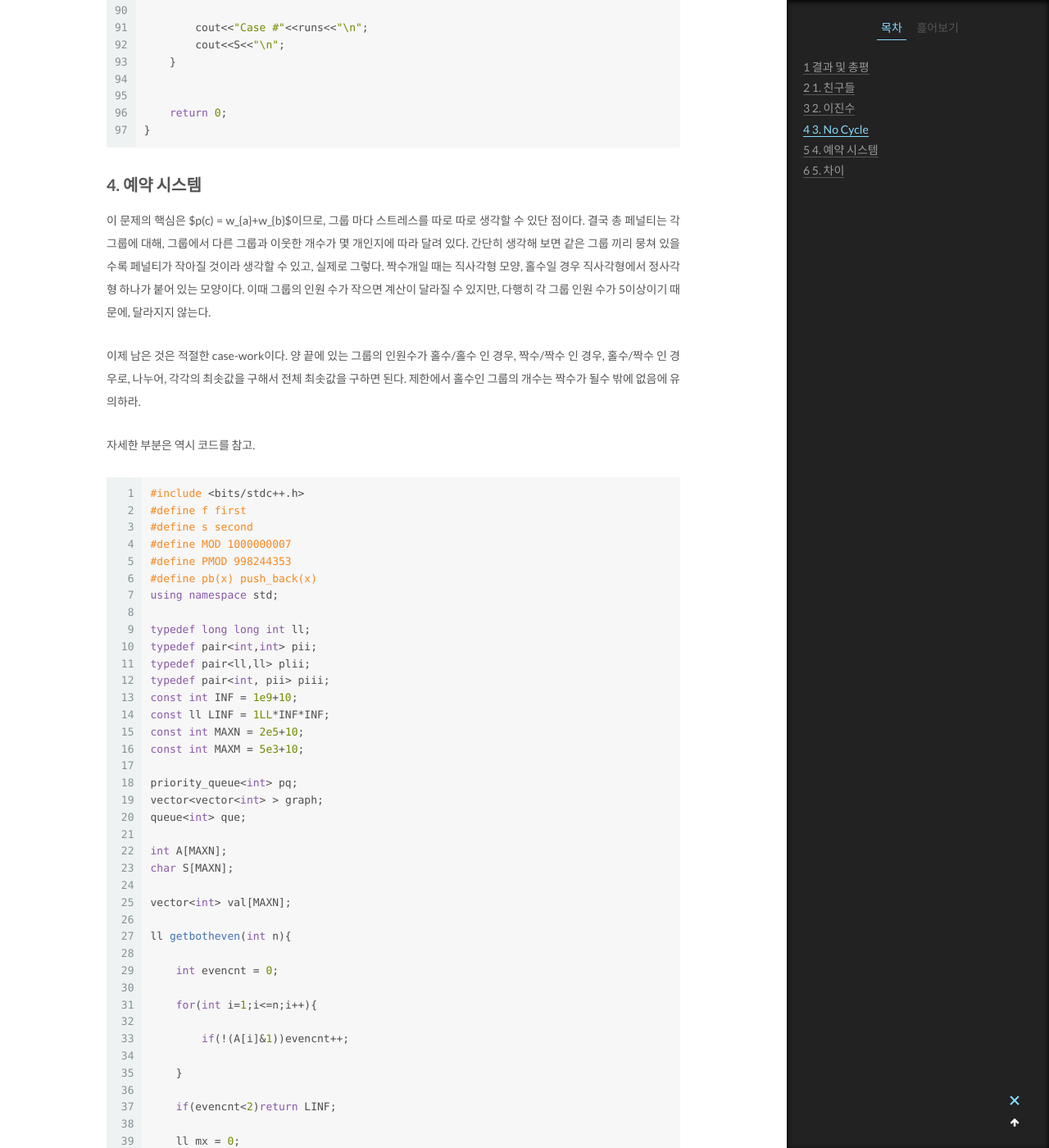
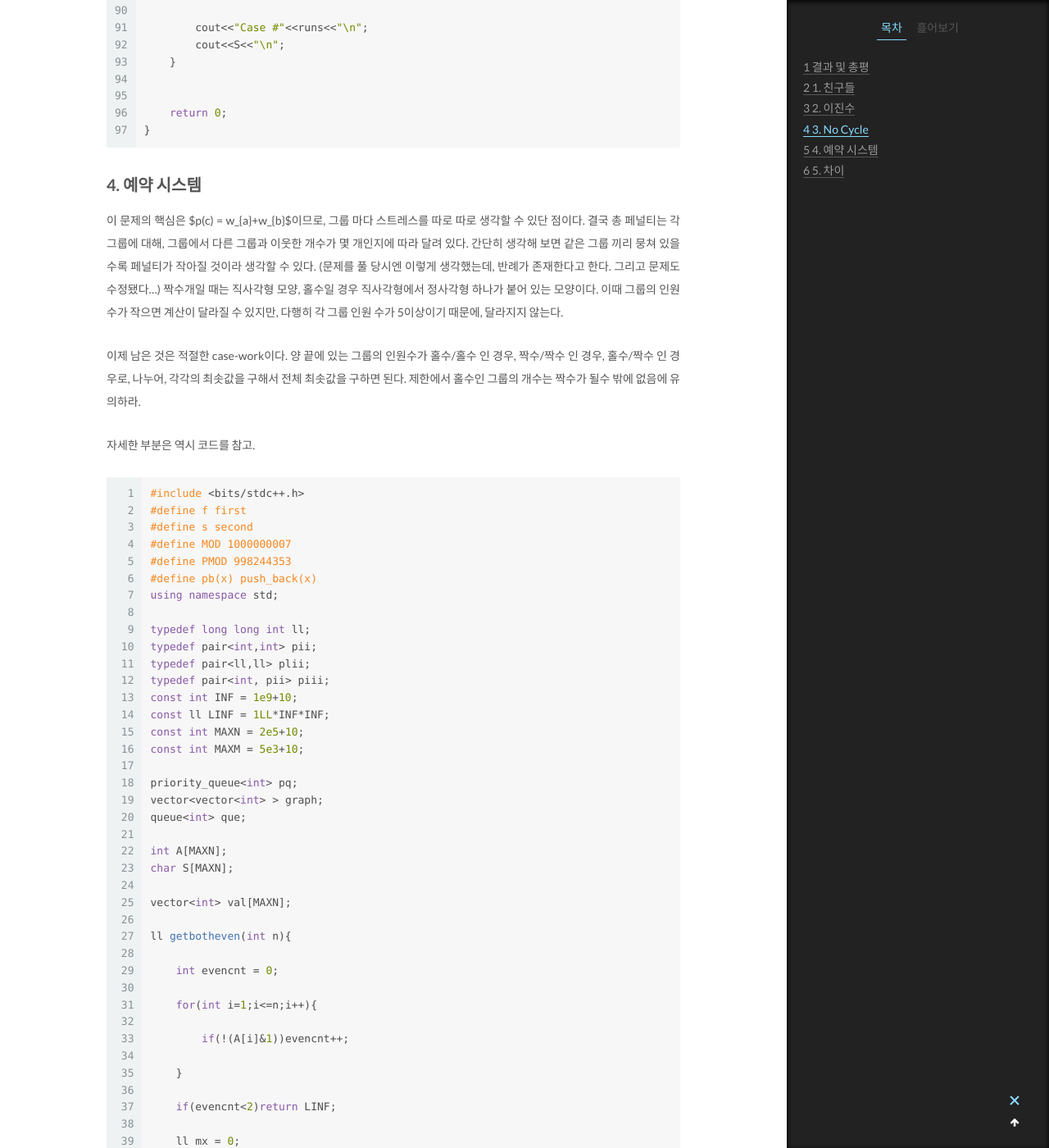
Before and after one commit to cs71107/cs71107.github.io, a Jekyll site: the page built from _posts/2021-07-17-SCPC_Round1.md, in a window 1280 px wide and 1400 px high, scrolled down 7820 px. Shown: the whole window at 82% size. Built offline with Jekyll 4.4.1, drawn with Linux system fonts in a browser that asks for light colours; comment, search, counter and statistics services are not loaded.

Commit message:
scpc round1 update

```diff
--- a/_posts/2021-07-17-SCPC_Round1.md
+++ b/_posts/2021-07-17-SCPC_Round1.md
@@ -329,7 +329,7 @@ int main()
 
 ## 4. 예약 시스템 ##
 
-이 문제의 핵심은 $p(c) = w_{a}+w_{b}$이므로, 그룹 마다 스트레스를 따로 따로 생각할 수 있단 점이다. 결국 총 페널티는 각 그룹에 대해, 그룹에서 다른 그룹과 이웃한 개수가 몇 개인지에 따라 달려 있다. 간단히 생각해 보면 같은 그룹 끼리 뭉쳐 있을 수록 페널티가 작아질 것이라 생각할 수 있고, 실제로 그렇다. 짝수개일 때는 직사각형 모양, 홀수일 경우 직사각형에서 정사각형 하나가 붙어 있는 모양이다. 이때 그룹의 인원 수가 작으면 계산이 달라질 수 있지만, 다행히 각 그룹 인원 수가 5이상이기 때문에, 달라지지 않는다.
+이 문제의 핵심은 $p(c) = w_{a}+w_{b}$이므로, 그룹 마다 스트레스를 따로 따로 생각할 수 있단 점이다. 결국 총 페널티는 각 그룹에 대해, 그룹에서 다른 그룹과 이웃한 개수가 몇 개인지에 따라 달려 있다. 간단히 생각해 보면 같은 그룹 끼리 뭉쳐 있을 수록 페널티가 작아질 것이라 생각할 수 있다. (문제를 풀 당시엔 이렇게 생각했는데, 반례가 존재한다고 한다. 그리고 문제도 수정됐다...) 짝수개일 때는 직사각형 모양, 홀수일 경우 직사각형에서 정사각형 하나가 붙어 있는 모양이다. 이때 그룹의 인원 수가 작으면 계산이 달라질 수 있지만, 다행히 각 그룹 인원 수가 5이상이기 때문에, 달라지지 않는다.
 
 이제 남은 것은 적절한 case-work이다. 양 끝에 있는 그룹의 인원수가 홀수/홀수 인 경우, 짝수/짝수 인 경우, 홀수/짝수 인 경우로, 나누어, 각각의 최솟값을 구해서 전체 최솟값을 구하면 된다. 제한에서 홀수인 그룹의 개수는 짝수가 될수 밖에 없음에 유의하라.
 
```
